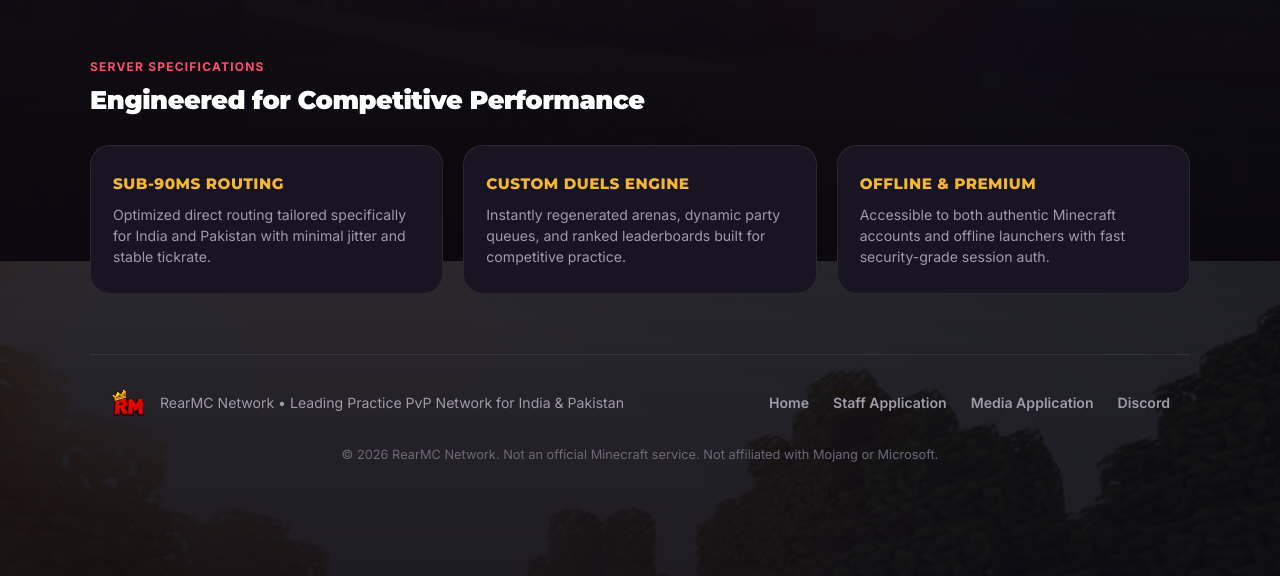
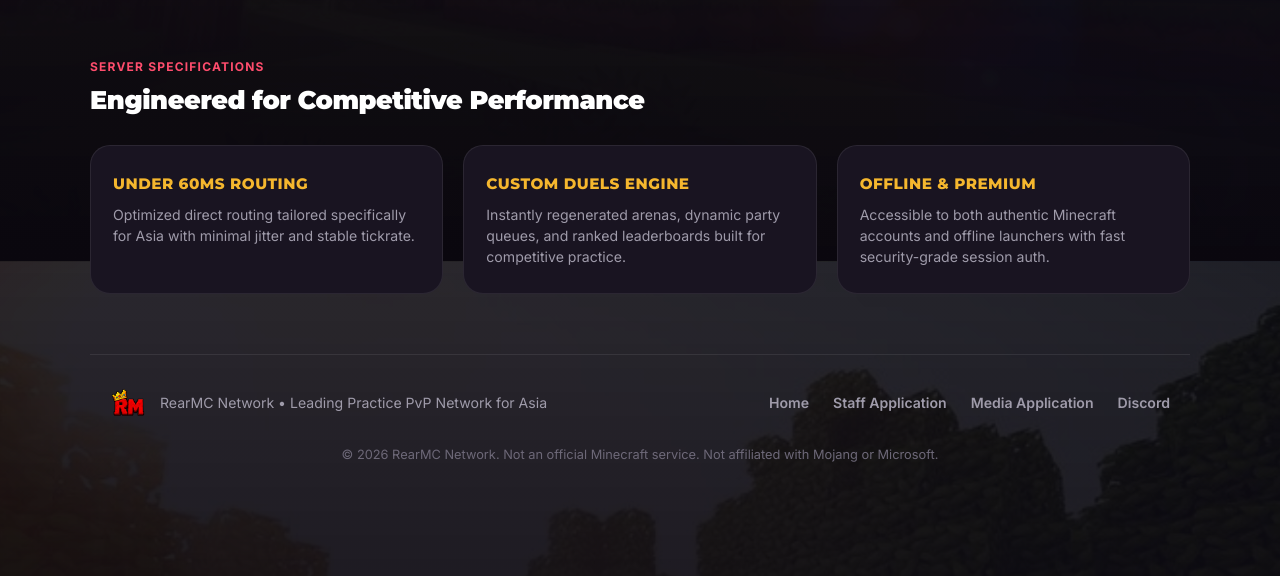
Before and after one commit to tejasjhain-sudo/Rearmc-website, a website: page public/index.html in a window 1280 px wide. Shown: the part 1339-1915 px from the top of the page. Drawn offline with Linux system fonts and the light colour scheme; no server answers.

Commit message:
Update target region to Asia (<60ms) and routing specs

```diff
--- a/public/index.html
+++ b/public/index.html
@@ -90,7 +90,7 @@
       <div class="bar-right">
         <div class="bar-tag blue">
           <span>Target Region</span>
-          <strong>India & Pakistan (&lt;90ms)</strong>
+          <strong>Asia (&lt;60ms)</strong>
         </div>
         <div class="bar-auth-pill" id="authPill" onclick="handleAuthClick()">
           <div class="pill-text">
@@ -186,8 +186,8 @@
 
       <div class="specs-grid">
         <div class="spec-card">
-          <div class="spec-head">SUB-90MS ROUTING</div>
-          <p class="spec-desc">Optimized direct routing tailored specifically for India and Pakistan with minimal jitter and stable tickrate.</p>
+          <div class="spec-head">UNDER 60MS ROUTING</div>
+          <p class="spec-desc">Optimized direct routing tailored specifically for Asia with minimal jitter and stable tickrate.</p>
         </div>
         <div class="spec-card">
           <div class="spec-head">CUSTOM DUELS ENGINE</div>
@@ -205,7 +205,7 @@
       <div class="footer-top">
         <div class="footer-brand">
           <img src="/assets/rm-icon.png" alt="RearMC Logo" class="footer-logo" />
-          <p>RearMC Network • Leading Practice PvP Network for India & Pakistan</p>
+          <p>RearMC Network • Leading Practice PvP Network for Asia</p>
         </div>
         <div class="footer-links">
           <a href="/">Home</a>
```
Also changed, not shown: public/apply.html (+1 -1 lines).
